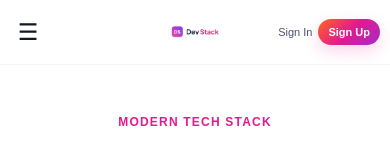
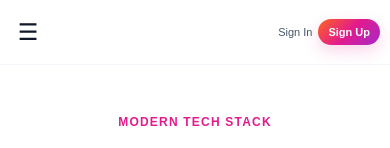
Before and after one commit to diptadevroy091-gif/DevStack-A05, a React (Vite) app: page / in a window 390 px wide. Shown: the top 148 px of the page. Built offline with nearby package versions, Linux system fonts and the light colour scheme.

Commit message:
Update Navber

```diff
--- a/src/components/Navbar.css
+++ b/src/components/Navbar.css
@@ -230,20 +230,12 @@
     flex-shrink: 0;
   }
 
-  /* Center Logo */
+  /* ========================================
+     MOBILE LOGO HIDDEN
+  ======================================== */
 
   .logo {
-    position: absolute;
-
-    left: 50%;
-    top: 50%;
-
-    transform: translate(-50%, -50%);
-  }
-
-  .logo img {
-    width: 50px;
-    height: 50px;
+    display: none;
   }
 
   /* Right Buttons */
@@ -317,9 +309,10 @@
     font-size: 23px;
   }
 
-  .logo img {
-    width: 48px;
-    height: 48px;
+  /* Logo remains hidden on small phones */
+
+  .logo {
+    display: none;
   }
 
   .nav-actions {
```
